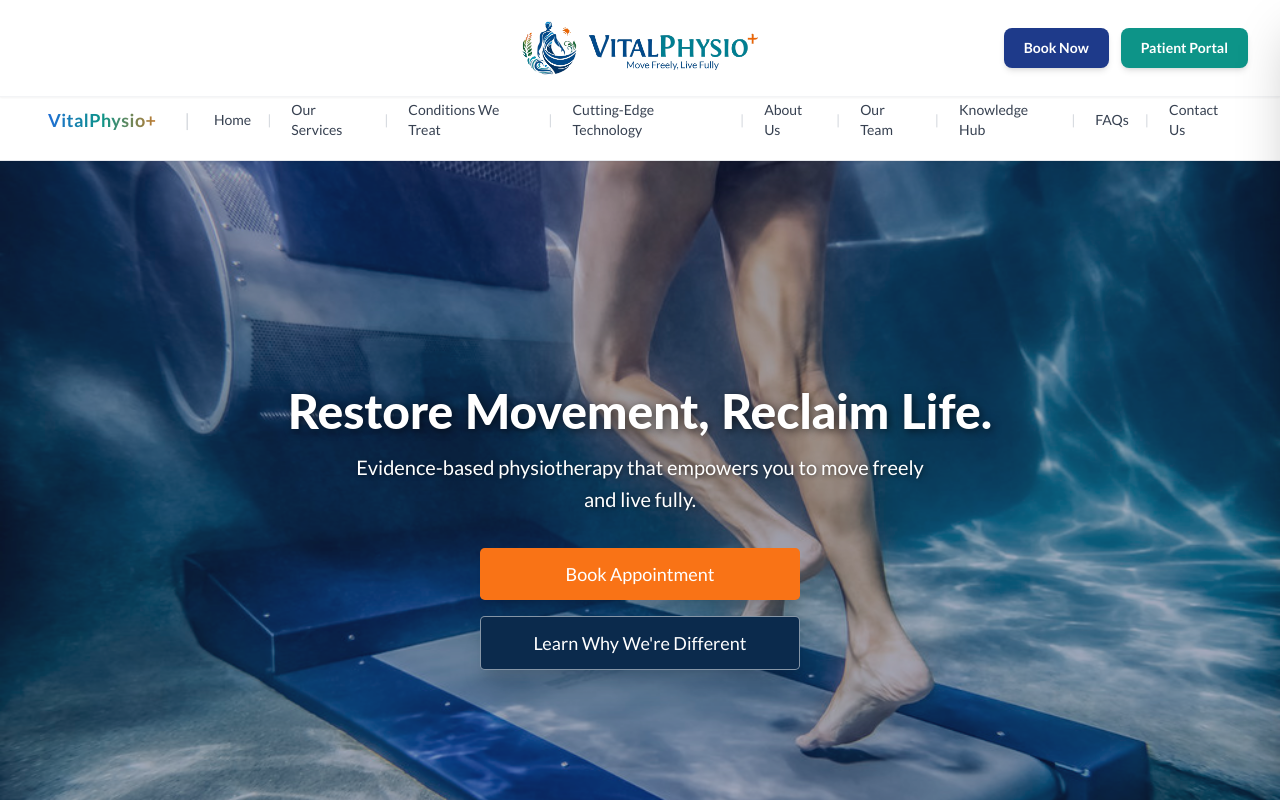
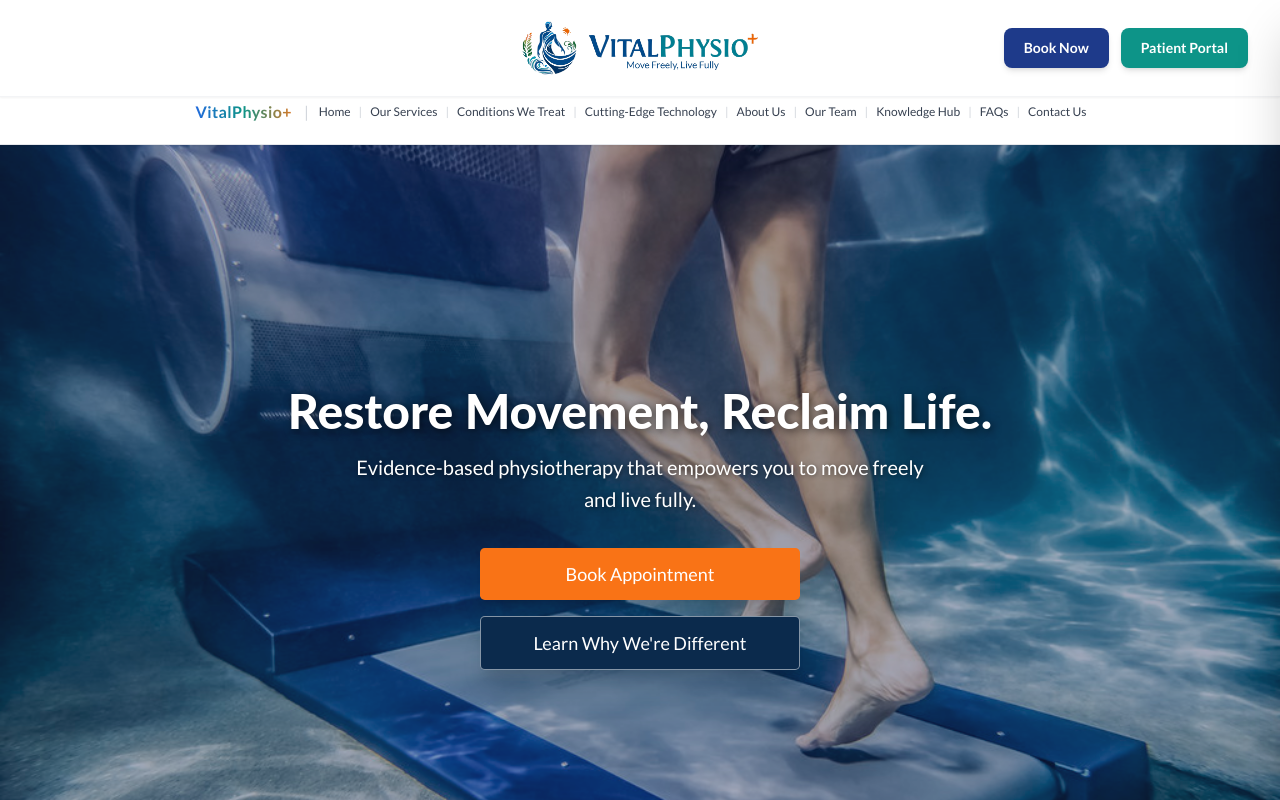
Before and after one commit to ishaan-chadha1/vital-physio-plus, a Next.js app: page / in a window 1280 px wide. Shown: the top 800 px of the page. Built offline with nearby package versions, Linux system fonts and the light colour scheme; a web font is replaced by a local one.

Commit message:
Updated Landing Nav bar component

```diff
--- a/components/landing-navbar.tsx
+++ b/components/landing-navbar.tsx
@@ -35,11 +35,9 @@ export default function LandingNavbar() {
     <>
       {/* TOP SECTION - Logo & CTA Buttons */}
       <div
-        className={`
-          fixed top-0 left-0 w-full z-50 bg-white shadow-sm border-b border-gray-100
-          transition-all duration-500 ease-in-out
-          ${scrolled ? '-translate-y-full opacity-0' : 'translate-y-0 opacity-100'}
-        `}
+        className={`fixed top-0 left-0 w-full z-50 bg-white shadow-sm border-b border-gray-100 transition-all duration-500 ease-in-out ${
+          scrolled ? '-translate-y-full opacity-0' : 'translate-y-0 opacity-100'
+        }`}
       >
         <div className="max-w-7xl mx-auto px-4 md:px-8">
           <div className="flex items-center justify-between py-4">
@@ -91,18 +89,15 @@ export default function LandingNavbar() {
 
       {/* BOTTOM SECTION - Navigation Links */}
       <nav
-        className={`
-          fixed left-0 w-full z-40 border-b border-gray-200
-          transition-all duration-300 ease-in-out
-          ${scrolled
+        className={`fixed left-0 w-full z-40 border-b border-gray-200 transition-all duration-300 ease-in-out ${
+          scrolled
             ? `top-0 ${hovered ? 'bg-white/95 backdrop-blur-md shadow-lg' : 'bg-white/70 backdrop-blur-sm shadow-md'}`
             : 'top-20 bg-white shadow-sm'
-          }
-        `}
+        }`}
         onMouseEnter={() => setHovered(true)}
         onMouseLeave={() => setHovered(false)}
       >
-        <div className="max-w-7xl mx-auto px-4 md:px-8">
+        <div className="max-w-7xl mx-auto px-2 md:px-4">
           <div className="flex items-center justify-between py-3">
             {/* Mobile Menu Button (when scrolled) */}
             <div className="lg:hidden">
@@ -119,29 +114,29 @@ export default function LandingNavbar() {
 
             {/* Desktop Navigation Links */}
             <div className="hidden lg:flex items-center justify-center w-full">
-              <div className="flex items-center space-x-1">
+              <div className="flex items-center flex-nowrap overflow-x-auto scrollbar-hide min-w-0">
                 {/* VitalPhysio+ Brand */}
                 <Link
                   href="/"
-                  className="relative font-bold bg-gradient-to-r from-blue-600 via-teal-600 to-orange-500 text-transparent bg-clip-text tracking-wide text-lg px-4 py-2 group"
+                  className="relative font-bold bg-gradient-to-r from-blue-600 via-teal-600 to-orange-500 text-transparent bg-clip-text tracking-wide text-base px-2 py-2 group whitespace-nowrap flex-shrink-0"
                 >
                   VitalPhysio+
-                  <span className="absolute left-2 right-2 bottom-0 h-0.5 bg-gradient-to-r from-blue-600 via-teal-600 to-orange-500 scale-x-0 group-hover:scale-x-100 transition-transform duration-300 origin-left rounded-full" />
+                  <span className="absolute left-1 right-1 bottom-0 h-0.5 bg-gradient-to-r from-blue-600 via-teal-600 to-orange-500 scale-x-0 group-hover:scale-x-100 transition-transform duration-300 origin-left rounded-full" />
                 </Link>
 
-                <span className="text-gray-300 text-lg font-light px-2">|</span>
+                <span className="text-gray-300 text-base font-light px-1 flex-shrink-0">|</span>
 
                 {navLinks.map((item, idx) => (
-                  <div key={item.name} className="flex items-center">
+                  <div key={item.name} className="flex items-center flex-shrink-0">
                     <Link
                       href={item.href}
-                      className="relative text-gray-700 hover:text-teal-600 font-medium text-sm px-3 py-2 group transition-colors duration-200"
+                      className="relative text-gray-700 hover:text-teal-600 font-medium text-xs px-1.5 py-2 group transition-colors duration-200 whitespace-nowrap"
                     >
                       {item.name}
-                      <span className="absolute left-1 right-1 bottom-0 h-0.5 bg-teal-500 scale-x-0 group-hover:scale-x-100 transition-transform duration-300 origin-left rounded-full" />
+                      <span className="absolute left-0.5 right-0.5 bottom-0 h-0.5 bg-teal-500 scale-x-0 group-hover:scale-x-100 transition-transform duration-300 origin-left rounded-full" />
                     </Link>
                     {idx < navLinks.length - 1 && (
-                      <span className="text-gray-300 text-sm px-1">|</span>
+                      <span className="text-gray-300 text-xs px-0.5 flex-shrink-0">|</span>
                     )}
                   </div>
                 ))}
@@ -164,11 +159,9 @@ export default function LandingNavbar() {
 
       {/* Mobile Menu Drawer */}
       <div
-        className={`
-          fixed top-0 right-0 z-50 h-full w-80 bg-white shadow-2xl
-          transform transition-transform duration-300 ease-in-out
-          ${menuOpen ? 'translate-x-0' : 'translate-x-full'}
-        `}
+        className={`fixed top-0 right-0 z-50 h-full w-80 bg-white shadow-2xl transform transition-transform duration-300 ease-in-out ${
+          menuOpen ? 'translate-x-0' : 'translate-x-full'
+        }`}
       >
         <div className="p-6 h-full flex flex-col">
           {/* Close Button */}
```
